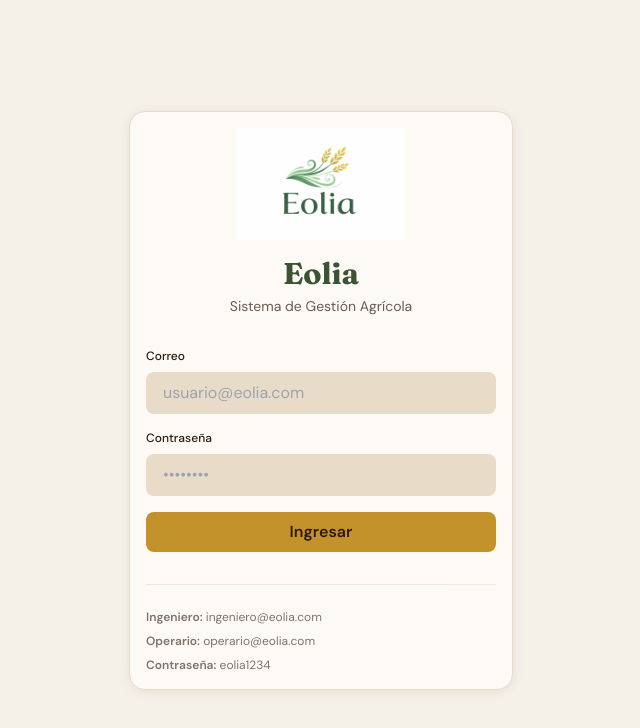
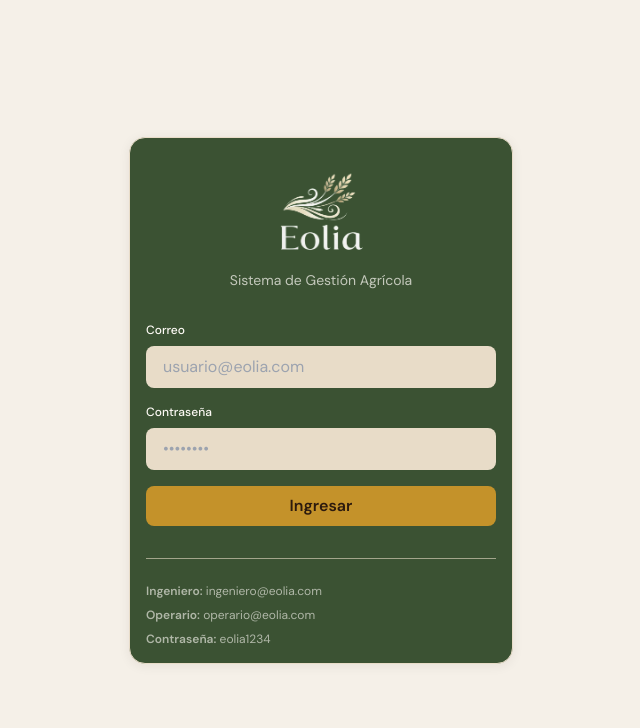
Before and after one commit to DaniRico987/eolia, a React (Vite) app in the folder frontend/: page / in a window 1280 px wide. Shown: the top 728 px of the page, without its empty margins (319-959 px from the left). Built offline with nearby package versions, Linux system fonts and the light colour scheme.

Commit message:
style: update Navbar and Login components for improved styling and consistency

```diff
--- a/frontend/src/components/Navbar.tsx
+++ b/frontend/src/components/Navbar.tsx
@@ -13,7 +13,7 @@ export default function Navbar({ usuario, onLogout }: Props) {
     <nav className="bg-verde-musgo text-crema px-4 sm:px-6 py-3 sm:py-4 flex items-center justify-between shadow-subtle">
       <div className="flex items-center gap-3">
         <EoliaLogo
-          className="h-14 sm:h-14 w-auto"
+          className="h-16 sm:h-16 w-auto"
           fallbackClassName="text-2xl"
         />
       </div>
--- a/frontend/src/pages/Login.tsx
+++ b/frontend/src/pages/Login.tsx
@@ -29,25 +29,20 @@ export default function Login({
 
   return (
     <div className="min-h-screen bg-crema flex items-center justify-center px-4">
-      <div className="card bg-blanco-hueso w-full max-w-sm">
+      <div className="card !bg-verde-musgo w-full max-w-sm">
         <div className="flex flex-col items-center mb-8">
-          <div className="mb-4">
-            <EoliaLogo
-              className="h-24 sm:h-28 w-auto"
-              fallbackClassName="text-6xl"
-            />
-          </div>
-          <h1 className="font-fraunces text-3xl font-bold text-verde-musgo">
-            Eolia
-          </h1>
-          <p className="text-tierra-oscura opacity-70 text-sm mt-1">
+          <EoliaLogo
+            className="h-24 sm:h-28 w-auto"
+            fallbackClassName="text-6xl"
+          />
+          <p className="text-blanco-hueso opacity-70 text-sm mt-1">
             Sistema de Gestión Agrícola
           </p>
         </div>
 
         <div className="space-y-4">
           <div>
-            <label className="block text-xs font-medium text-tierra-oscura mb-2">
+            <label className="block text-xs font-medium text-blanco-hueso mb-2">
               Correo
             </label>
             <input
@@ -59,7 +54,7 @@ export default function Login({
             />
           </div>
           <div>
-            <label className="block text-xs font-medium text-tierra-oscura mb-2">
+            <label className="block text-xs font-medium text-blanco-hueso mb-2">
               Contraseña
             </label>
             <input
@@ -87,7 +82,7 @@ export default function Login({
           </button>
         </div>
 
-        <div className="mt-8 pt-6 border-t border-arena space-y-2 text-xs text-tierra-oscura opacity-60">
+        <div className="mt-8 pt-6 border-t border-arena space-y-2 text-xs text-blanco-hueso opacity-60">
           <p>
             <span className="font-semibold">Ingeniero:</span>{" "}
             ingeniero@eolia.com
```
Also changed, not shown: frontend/public/logo-eolia.png, 1 other file (tests, documents, lock files or other folders).
